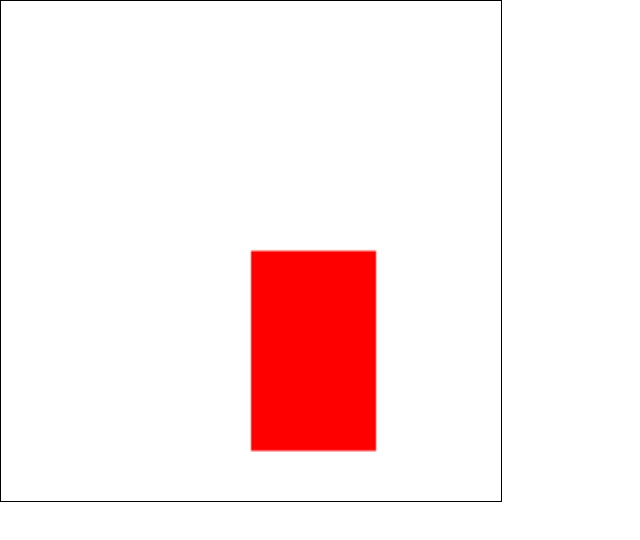
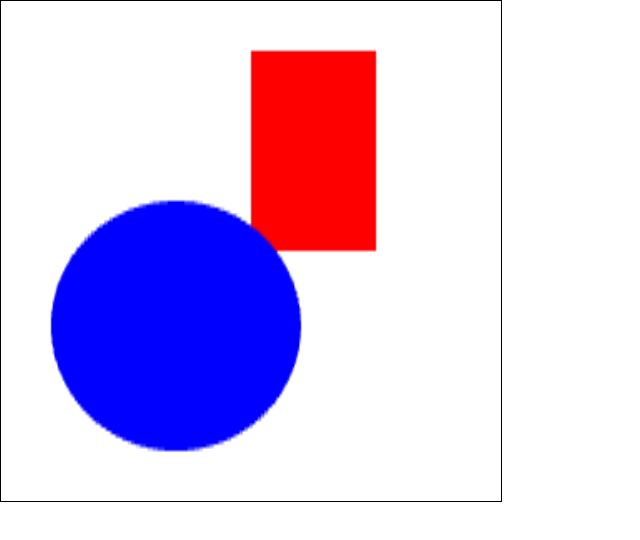
Before and after one commit to Hanyel-Brenner/Computer-Graphics, a plain HTML site: page webgl/index.html in a window 1280 px wide. Shown: the whole page, without its empty margins (0-640 px from the left). Drawn offline with Linux system fonts and the light colour scheme.

Commit message:
added color buffer binding and refactored circle and rectangle functions
now the webgl context is passed as parameter to the functions and bufferData is set inside the function

```diff
--- a/webgl/index.html
+++ b/webgl/index.html
@@ -17,7 +17,7 @@
 
         void main(){
             gl_Position = vec4(a_position, 0.0, 1.0);
-            vColor = vec3(1.0,0.0,0.0);
+            vColor = vec3(color);
         }
     </script>
 
--- a/webgl/main.js
+++ b/webgl/main.js
@@ -10,61 +10,53 @@ function main() {
     const vertexShaderSrc = document.getElementById('vertexShader').text;
     const fragmentShaderSrc = document.getElementById('fragmentShader').text;
 
-    //create shaders and attach to program
     const vertexShader = generateShader(gl,gl.VERTEX_SHADER,vertexShaderSrc);
     const fragmentShader = generateShader(gl,gl.FRAGMENT_SHADER,fragmentShaderSrc);
     const program = generateProgram(gl, vertexShader, fragmentShader);
 
     gl.useProgram(program);
 
-    const vertexPositions = new Float32Array([
-        -0.5, 0.5,
-        0.5, -0.5,
-        0.5, 0.5,
-        -0.5, 0.5,
-        0.5, -0.5,
-        -0.5, -0.5
-    ]);
+    const positionBuffer = gl.createBuffer();
+    const colorBuffer = gl.createBuffer();
 
-    const vertexColors = new Float32Array([
-        1.0, 0.0, 0.0,
-        0.0, 1.0, 0.0,
-        0.0, 0.0, 1.0,
-        1.0, 1.0, 1.0,
-        1.0, 0.0, 0.0,
-        1.0, 0.0, 0.0
-    ]);
-
-    var numberOfCirclePoints = 50000;
-
-    const generatedVertexPositions = new Float32Array(rectangle(0.0,0.0, 0.5, -0.8))//circle(-0.3,-0.3,0.5,numberOfCirclePoints); rectangle(0.0,0.0, 0.5, -0.8)
-    const generatedColor = new Float32Array();
-
-    const positionBuffer = gl.createBuffer();
-    gl.bindBuffer(gl.ARRAY_BUFFER, positionBuffer);
-    gl.bufferData(gl.ARRAY_BUFFER,generatedVertexPositions, gl.STATIC_DRAW);
-
-   /* const colorBuffer = gl.createBuffer();
-    gl.bindBuffer(gl.ARRAY_BUFFER, colorBuffer);
-    gl.bufferData(gl.ARRAY_BUFFER, vertexColors, gl.STATIC_DRAW)*/
-
-    /*location refers to the location of the attributes defined in shader or fragment glsl
-    *In this case refers to the a_position attribute defined in shader program
-    *we can get this reference and work with it the following way*/
+/*
+*location refers to the location of the attributes defined in shader or fragment glsl
+*/
     const positionLocation = gl.getAttribLocation(program,'a_position');
     gl.enableVertexAttribArray(positionLocation);
     gl.bindBuffer(gl.ARRAY_BUFFER, positionBuffer);
     gl.vertexAttribPointer(positionLocation, 2, gl.FLOAT, false, 0, 0);
 
-    /*const colorLocation = gl.getAttribLocation(program,'color');
+    const colorLocation = gl.getAttribLocation(program,'color');
     gl.enableVertexAttribArray(colorLocation);
     gl.bindBuffer(gl.ARRAY_BUFFER, colorBuffer);
-    gl.vertexAttribPointer(colorLocation, 3, gl.FLOAT, false,0,0);*/
+    gl.vertexAttribPointer(colorLocation, 3, gl.FLOAT, false, 0, 0);
 
+    /*
+    *clear screen
+    */
     gl.clearColor(1.0, 1.0, 1.0, 1.0);
     gl.clear(gl.COLOR_BUFFER_BIT);
     gl.viewport(0, 0, gl.canvas.width, gl.canvas.height);
-    gl.drawArrays(gl.TRIANGLES, 0, numberOfCirclePoints*6);
+
+    /*
+    *bind buffer and set buffer data each at a time(position and color)
+    */
+    gl.bindBuffer(gl.ARRAY_BUFFER, positionBuffer);
+    setRectangleVertices(gl,0,0,0.5,0.8);
+    gl.bindBuffer(gl.ARRAY_BUFFER, colorBuffer);
+    setRectangleColor(gl,1.0,0.0,0.0);
+
+    gl.drawArrays(gl.TRIANGLES,0,6);
+
+
+    var nOfPoints = 3000;
+    gl.bindBuffer(gl.ARRAY_BUFFER, positionBuffer);
+    setCircleVertices(gl, -0.3, -0.3, 0.5, nOfPoints);
+    gl.bindBuffer(gl.ARRAY_BUFFER, colorBuffer);
+    setCircleColor(gl, 0.0, 0.0, 1.0, nOfPoints);
+
+    gl.drawArrays(gl.TRIANGLES, 0, nOfPoints*6);
 }
 
 main();
--- a/webgl/shapes.js
+++ b/webgl/shapes.js
@@ -5,9 +5,9 @@
 *data is put in dynamic array so must be converted to a typed float array outside of function
 *not supposed to be used directly, use with the function
 */
-function circle(c_x, c_y, radius, numberOfPoints){
+function setCircleVertices(gl,c_x, c_y, radius, numberOfPoints){
   var angle = (2 * Math.PI)/numberOfPoints;
-  var vertexes = [];
+  var vertices = [];
 
   for(i=0; i<numberOfPoints; i++){
     var x = radius * Math.cos(angle*i) + c_x;
@@ -15,43 +15,66 @@ function circle(c_x, c_y, radius, numberOfPoints){
     var x2 = radius * Math.cos(angle*(i+1)) + c_x;
     var y2 = radius * Math.sin(angle*(i+1)) + c_y;
 
-    vertexes.push(x);
-    vertexes.push(y);
-    vertexes.push(x2);
-    vertexes.push(y2);
-    vertexes.push(0.0) + c_x;
-    vertexes.push(0.0) + c_y;
+    vertices.push(x);
+    vertices.push(y);
+    vertices.push(x2);
+    vertices.push(y2);
+    vertices.push(0.0) + c_x;
+    vertices.push(0.0) + c_y;
   }
-  return vertexes;
+  gl.bufferData(gl.ARRAY_BUFFER, new Float32Array(vertices), gl.STATIC_DRAW);
 }
 
 /*
-*generates vertex array for rectangle
+*generates vertex array for rectangle and binds the data to the array buffer
 *not optmized, since it has duplicated vertex data
 *data is put in dynamic array so must be converted to a typed float array outside of function
 */
-function rectangle(x,y,width, height){
-  vertexes = [];
-  vertexes.push(x);
-  vertexes.push(y);
-  vertexes.push(x + width);
-  vertexes.push(y);
-  vertexes.push(x);
-  vertexes.push(y + height);
+function setRectangleVertices(gl,x,y,width, height){
+  var vertices = [];
+  vertices.push(x);
+  vertices.push(y);
+  vertices.push(x + width);
+  vertices.push(y);
+  vertices.push(x);
+  vertices.push(y + height);
 
-  vertexes.push(x + width);
-  vertexes.push(y);
-  vertexes.push(x);
-  vertexes.push(y + height);
-  vertexes.push(x + width);
-  vertexes.push(y + height);
+  vertices.push(x + width);
+  vertices.push(y);
+  vertices.push(x);
+  vertices.push(y + height);
+  vertices.push(x + width);
+  vertices.push(y + height);
 
-  return vertexes;
+  console.log(vertices);
+  console.log(new Float32Array(vertices));
+  gl.bufferData(gl.ARRAY_BUFFER, new Float32Array(vertices), gl.STATIC_DRAW);
+
 }
 
 /*
 *generates the color array for a circle with given number of points
 */
-function circleColor(numberOfPoints){
+function setCircleColor(gl, c1,c2,c3 , numberOfPoints){
+  var colorArray = [];
+  for(i=0; i<numberOfPoints*6; i++){
+    colorArray.push(c1);
+    colorArray.push(c2);
+    colorArray.push(c3);
+  }
+  gl.bufferData(gl.ARRAY_BUFFER, new Float32Array(colorArray), gl.STATIC_DRAW);
+}
+
+function setRectangleColor(gl,c1,c2,c3){
+  var colorArray = [];
+
+  for(i=0; i<6; i++){
+    colorArray.push(c1);
+    colorArray.push(c2);
+    colorArray.push(c3);
+  }
+  console.log(colorArray);
+  console.log(new Float32Array(colorArray));
+  gl.bufferData(gl.ARRAY_BUFFER, new Float32Array(colorArray), gl.STATIC_DRAW);
 
 }
```
